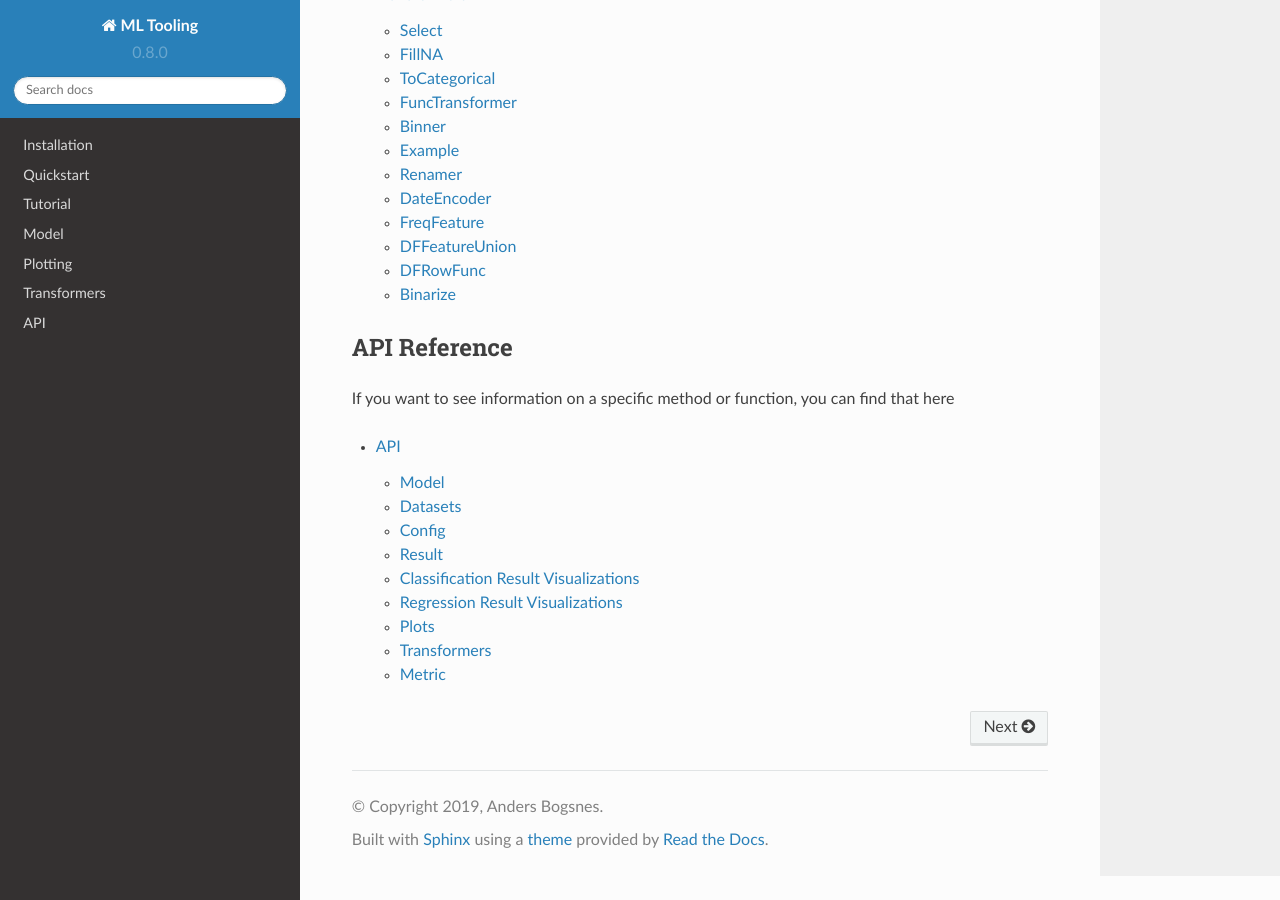
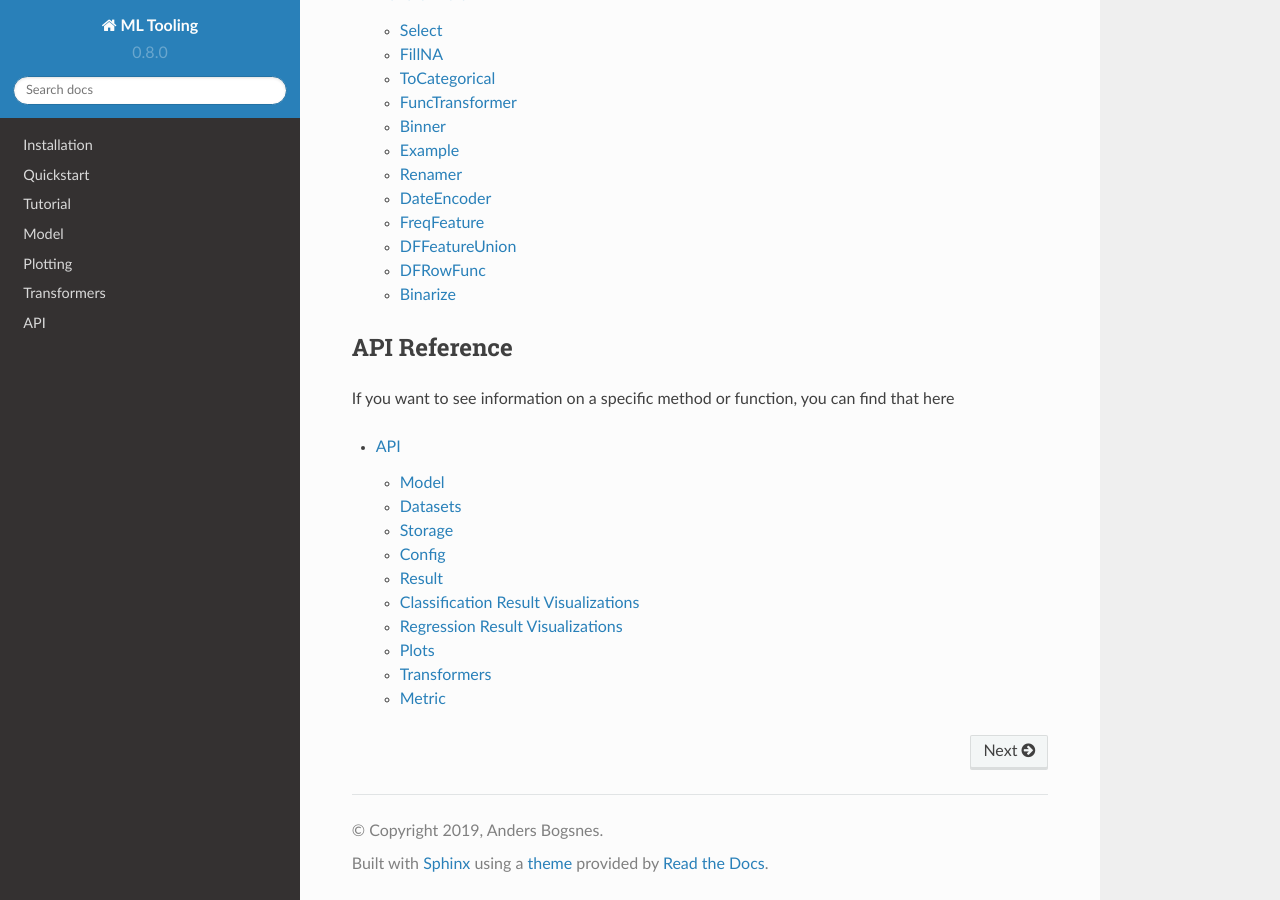
Before and after one commit to andersbogsnes/ml_tooling, a Sphinx documentation site: the page built from docs/index.rst, in a window 1280 px wide and 900 px high, scrolled down 1316 px. Built offline with Sphinx 7.4.7 and the Read the Docs theme 2.0.0, drawn with Linux system fonts in a browser that asks for light colours.

Commit message:
Add storage module to api docs

```diff
--- a/docs/api.rst
+++ b/docs/api.rst
@@ -13,6 +13,8 @@
 
 .. include:: dataset.inc.rst
 
+.. include:: storage.inc.rst
+
 .. include:: config.inc.rst
 
 .. include:: result.inc.rst
--- /dev/null
+++ b/docs/storage.inc.rst
@@ -0,0 +1,5 @@
+Storage
+-------
+
+.. automodule:: ml_tooling.storage
+    :members:
```
